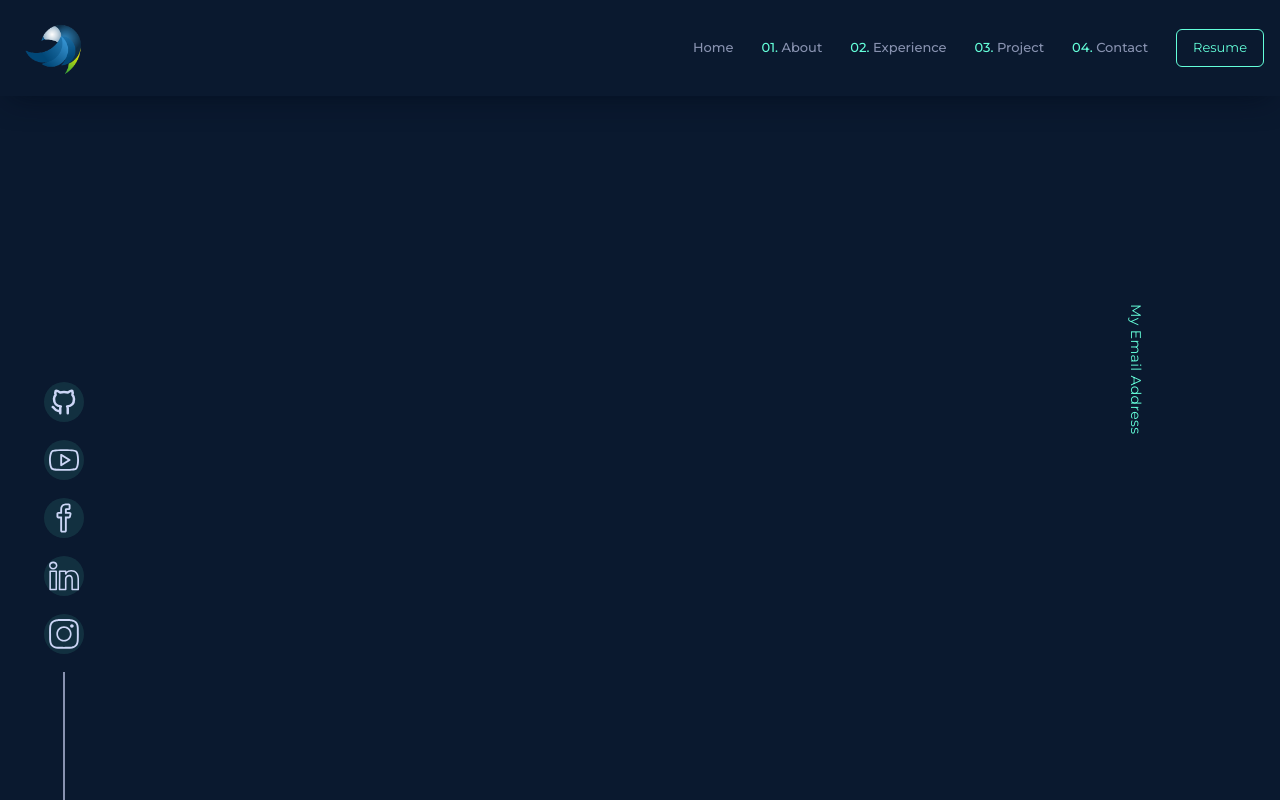
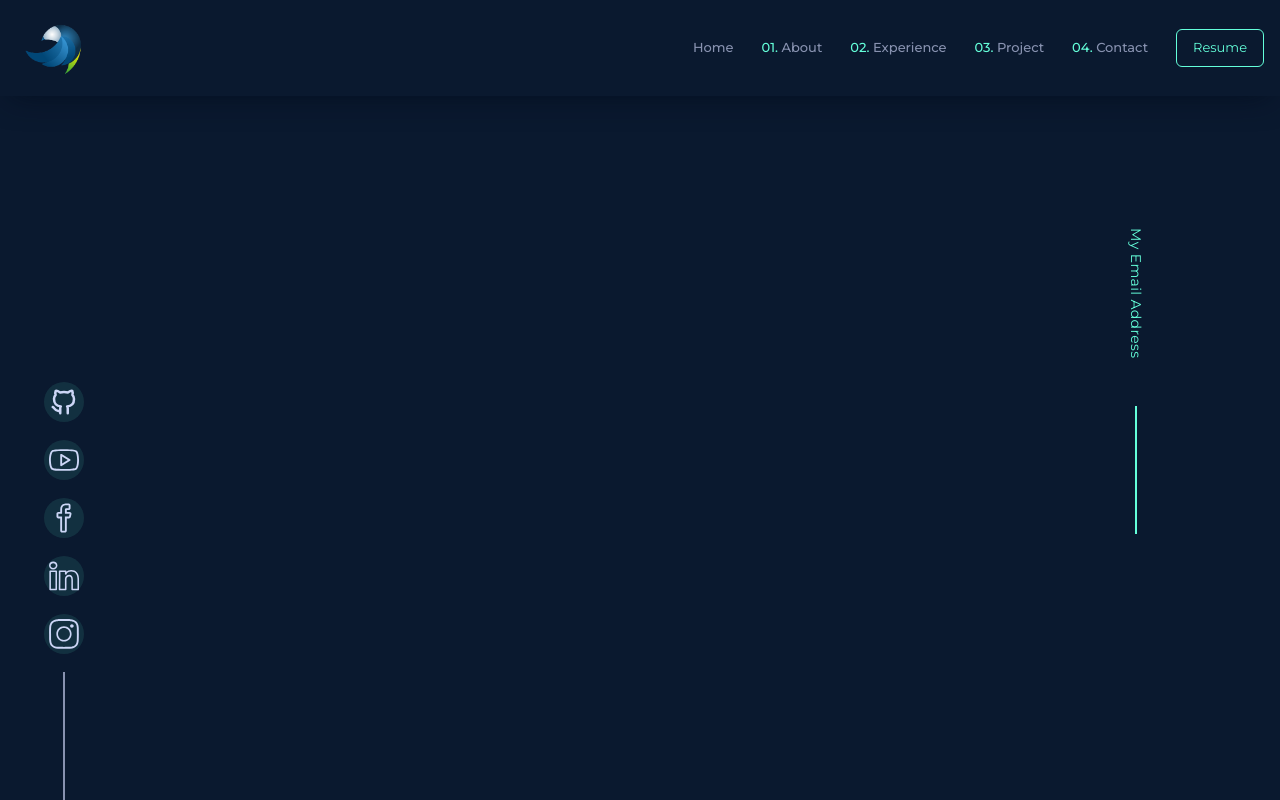
Before and after one commit to KennedyMungai/portfolio_with_framer_motion, a Next.js app: page / in a window 1280 px wide. Built offline with nearby package versions, Linux system fonts and the light colour scheme.

Commit message:
Added a line for the email text

```diff
--- a/src/components/MainContent/RightSide.tsx
+++ b/src/components/MainContent/RightSide.tsx
@@ -10,6 +10,7 @@ const RightSide = (props: Props) => {
 					My Email Address
 				</p>
 			</Link>
+			<span className='w-[2px] h-32 bg-textGreen inline-flex'></span>
 		</div>
 	)
 }
```
